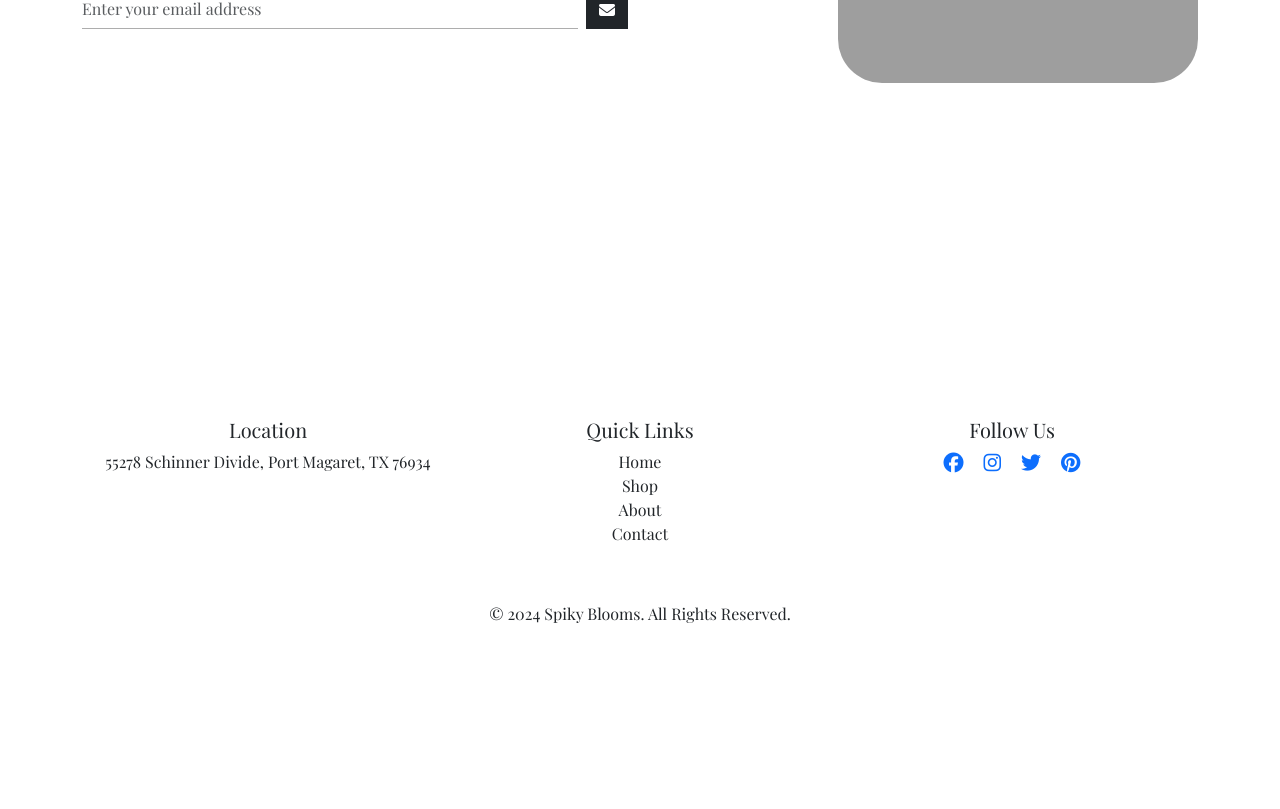
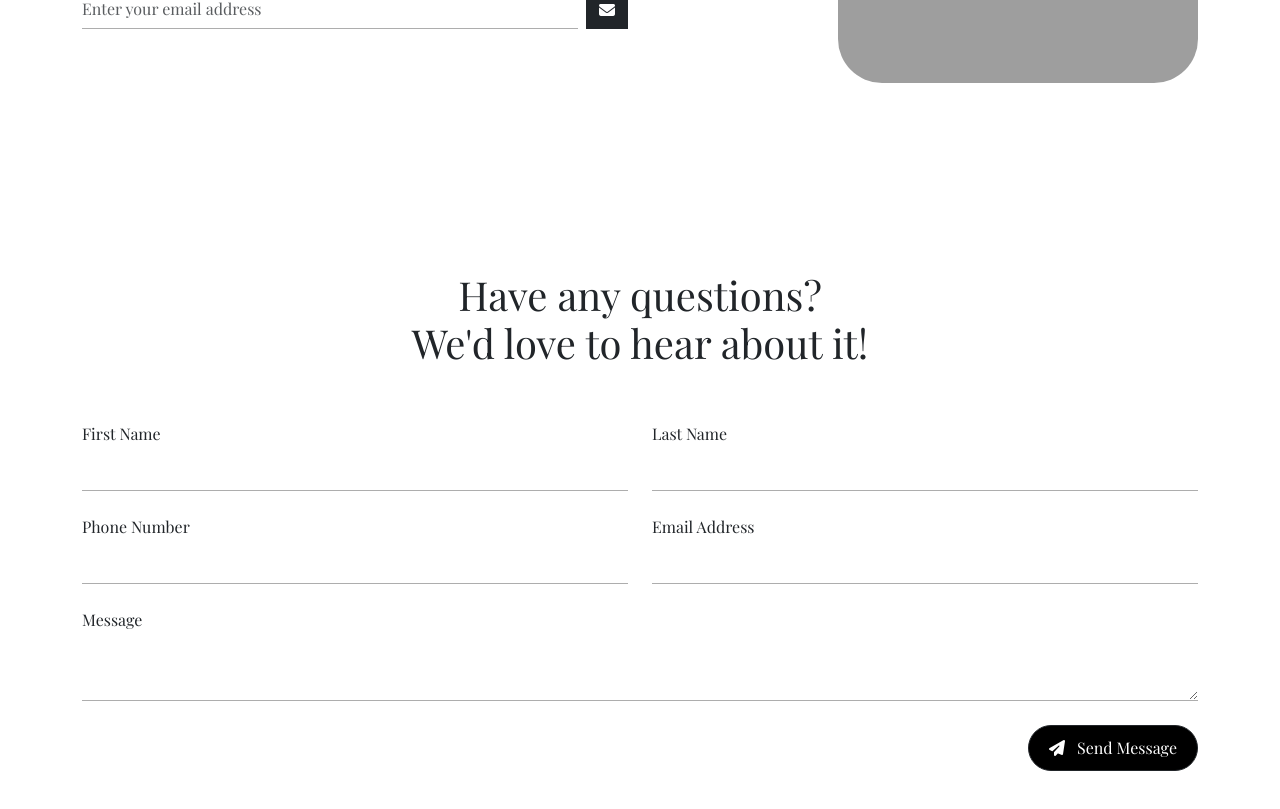
Before and after one commit to keatonmurray/spiky-blooms-layout-vite, a website built with Vite: page index.html in a window 1280 px wide. Shown: the part 1863-2672 px from the top of the page. Before the commit the page ends 2505 px from the top, so only its background shows below. Built offline with nearby package versions, Linux system fonts and the light colour scheme; grey boxes are pictures that could not be loaded.

Commit message:
cart page layout initiated

```diff
--- a/assets/css/style.css
+++ b/assets/css/style.css
@@ -2,6 +2,21 @@
     font-family: "Playfair Display", system-ui;
     font-optical-sizing: auto;
   }
+
+  html, body {
+    height: 100%;
+    margin: 0;
+  }
+
+  body {
+      display: flex;
+      flex-direction: column;
+  }
+
+  #main {
+      flex: 1;
+  }
+
 
   .navbar-brand img
   {
@@ -134,7 +149,8 @@
 
   #about
   {
-    height: 100vh;
+    height: auto;
+    margin: 100px 0;
   }
 
   .about-heading
@@ -149,7 +165,35 @@
     color: #000;
   }
 
+  #contact
+  {
+    height: auto;
+    margin: 100px 0;
+  }
+
+  #contact .send-message-btn
+  {
+    padding: 10px 20px;
+    background-color: #000;
+    border-radius: 34px !important;
+  }
+
+  #contact .send-message-btn:hover
+  {
+    background-color: #fff;
+    color: #000;
+    border: 1px solid #3f3f3f !important;
+  }
+
+  #contact .contact-form
+  {
+    margin-top: 55px;
+  }
+
+
   footer
   {
     height: auto;
+    top: 0;
+    margin-top: 100px;
   }
--- a/index.html
+++ b/index.html
@@ -144,7 +144,50 @@
         </div>
     </section>
 
-    <footer class="d-flex justify-content-center align-items-center">
+    <br><br>
+
+    <section id="contact" class="mt-4">
+        <div class="home-heading text-center mb-4">
+            <h1>
+                Have any questions?
+                <span class="d-block">We'd love to hear about it!</span>
+            </h1>
+        </div>
+        <form action="" class="contact-form">
+            <div class="row d-flex justify-content-center align-items-center">
+                <div class="col-12 col-md-6">
+                    <label for="" class="form-label">First Name</label>
+                    <input type="text" class="form-control line-input mb-4">
+                </div>
+                <div class="col-12 col-md-6">
+                    <label for="" class="form-label">Last Name</label>
+                    <input type="text" class="form-control line-input mb-4">
+                </div>
+                <div class="col-12 col-md-6">
+                    <label for="" class="form-label">Phone Number</label>
+                    <input type="text" class="form-control line-input mb-4">
+                </div>
+                <div class="col-12 col-md-6">
+                    <label for="" class="form-label">Email Address</label>
+                    <input type="text" class="form-control line-input mb-4">
+                </div>
+                <div class="col-12">
+                    <label for="" class="form-label">Message</label>
+                    <textarea name="" id="" class="form-control line-input"></textarea>
+                </div>
+            </div>
+            <div class="float-end mt-4">
+                <button class="btn btn-dark send-message-btn" type="submit">
+                    <i class="fas fa-paper-plane me-2"></i>
+                    Send Message
+                </button>
+            </div>
+        </form>
+    </section>
+
+    <br><br>
+
+    <footer class="d-flex justify-content-center align-items-center mt-4">
         <div class="container">
             <div class="row text-center">
                 <div class="col-md-4 mb-4">
```
Also changed, not shown: cart.html (added, +13 -0 lines), assets/img/bg.jpg, assets/img/footer-bg.jpg (deleted), 1 other file.
